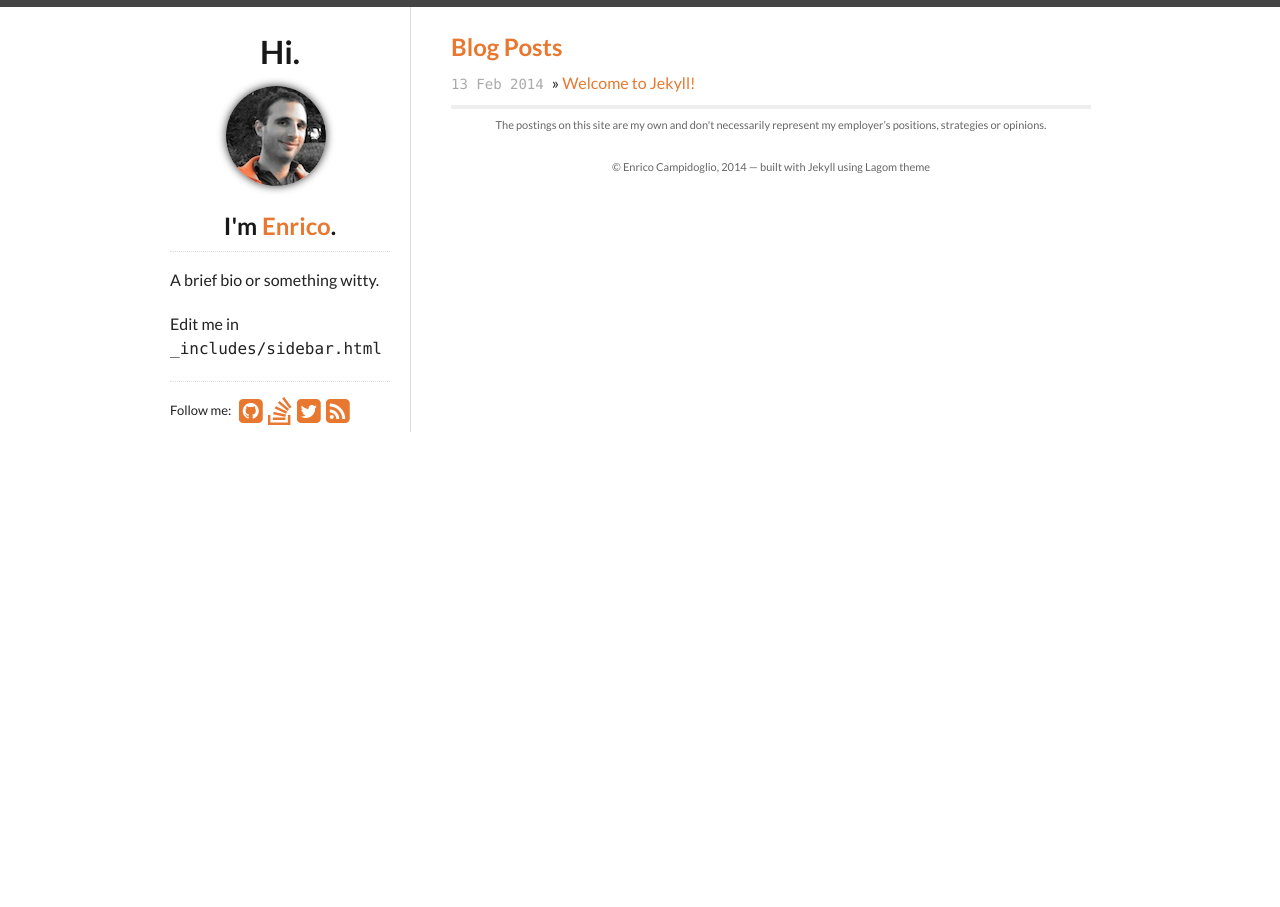
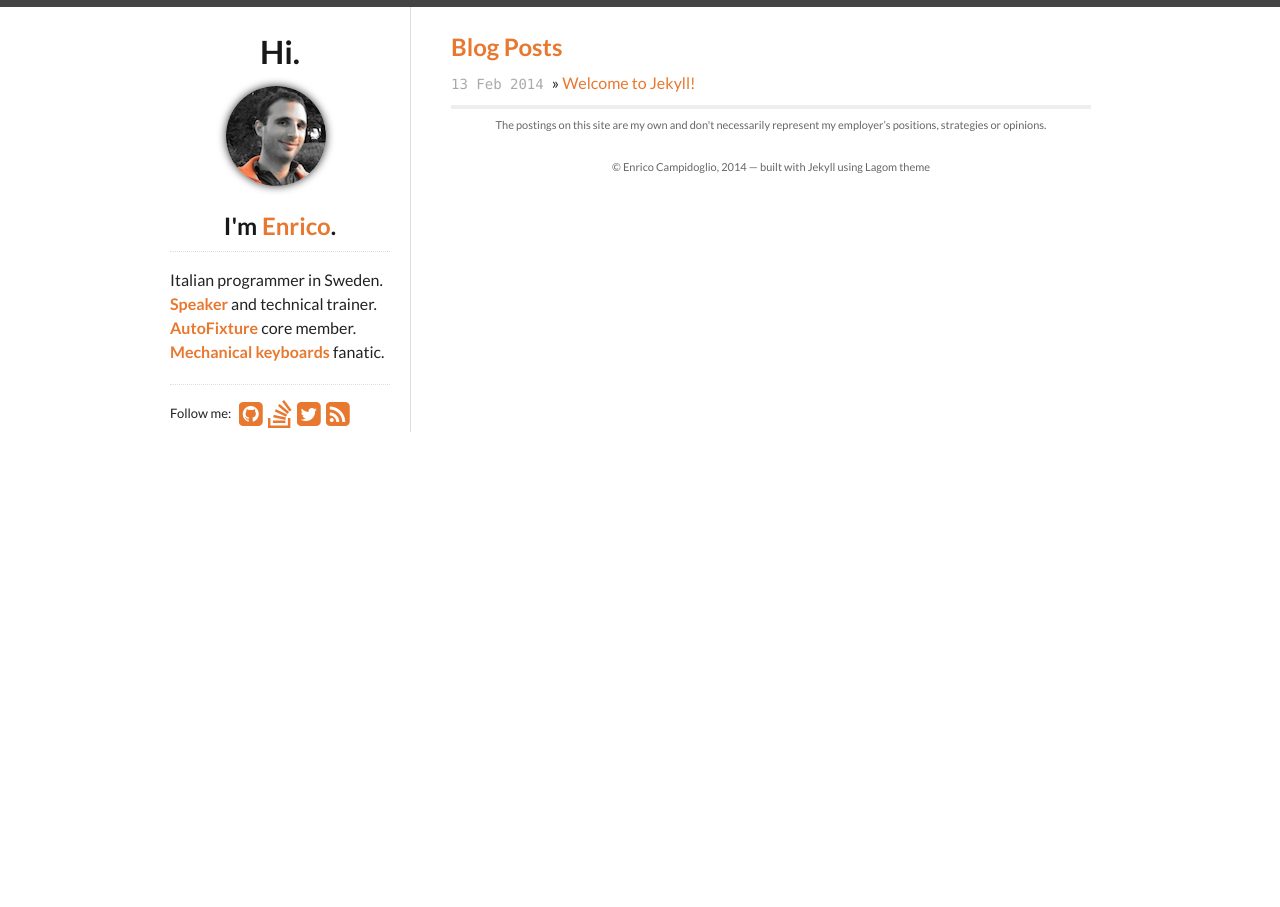
Before and after one commit to megakemp/megakemp.github.io, a Jekyll site: the page built from index.html, in a window 1280 px wide. Built offline with Jekyll 4.4.1, drawn with Linux system fonts in a browser that asks for light colours; nearby versions of some CDN libraries; Markdown is read by kramdown in place of the engine named in the settings.

Commit message:
Adds short bio to the sidebar.

```diff
--- a/_includes/sidebar.html
+++ b/_includes/sidebar.html
@@ -4,9 +4,10 @@
   <h2>I'm <a href="/">Enrico</a>.</h2>
   <hr/>
   <ul>
-  <p>A brief bio or something witty.</p>
-  <p>
-    Edit me in <code>_includes/sidebar.html</code>
+  <p>Italian programmer in Sweden.<br/>
+  <a href="http://lanyrd.com/profile/ecampidoglio">Speaker</a> and technical trainer.<br/>
+  <a href="https://github.com/AutoFixture">AutoFixture</a> core member.<br/>
+  <a href="http://deskthority.net/wiki/Main_Page">Mechanical keyboards</a> fanatic.
   </p>
   <hr/>
   <div>
```
